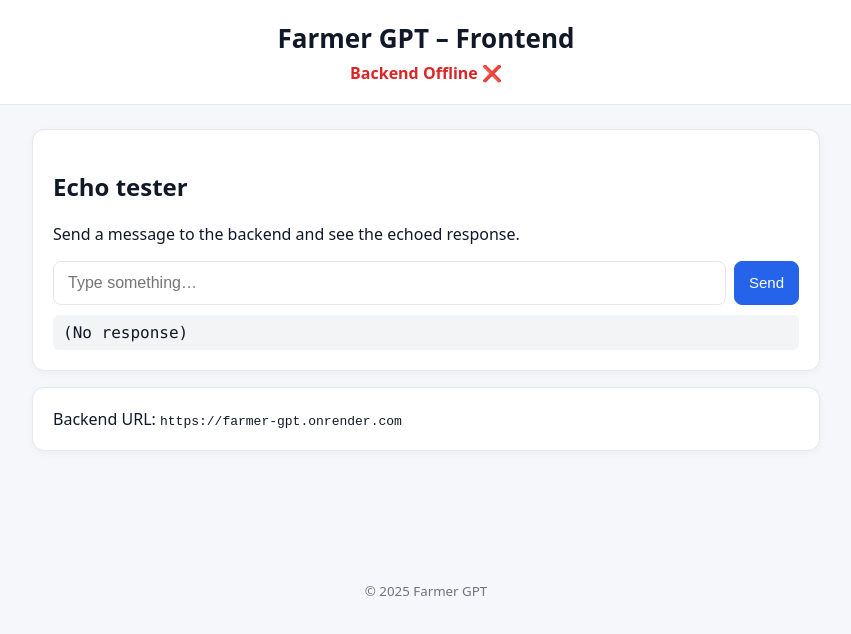
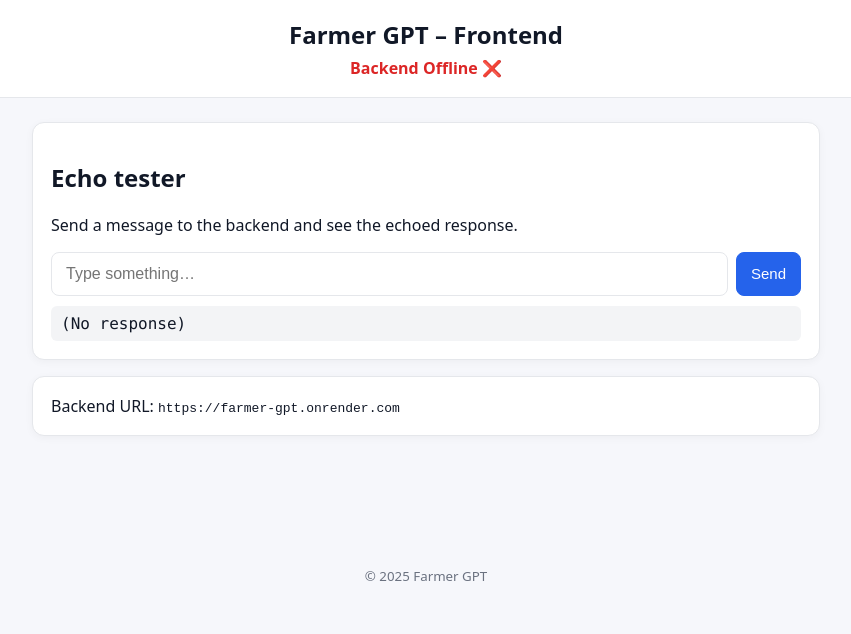
Before and after one commit to Durgaprasadyasam/Farmer-gpt, a plain HTML site: page index.html in a window 1280 px wide. Shown: the whole page, without its empty margins (214-1065 px from the left). Drawn offline with Linux system fonts and the light colour scheme; no server answers.

Commit message:
Update index.html

```diff
--- a/index.html
+++ b/index.html
@@ -8,12 +8,12 @@
     :root{--bg:#f6f7fb;--card:#fff;--text:#111827;--muted:#6b7280;--border:#e5e7eb;--ok:#16a34a;--bad:#dc2626;--primary:#2563eb}
     *{box-sizing:border-box}
     body{margin:0;font-family:system-ui,-apple-system,Segoe UI,Roboto,Helvetica,Arial,sans-serif;background:var(--bg);color:var(--text)}
-    header{background:var(--card);border-bottom:1px solid var(--border);padding:20px 16px;text-align:center}
-    header h1{margin:0 0 6px;font-size:26px}
-    #status{font-weight:700}
+    header{background:var(--card);border-bottom:1px solid var(--border);padding:18px 16px;text-align:center}
+    header h1{margin:0;font-size:24px}
+    #status{margin-top:6px;font-weight:700}
     .ok{color:var(--ok)} .bad{color:var(--bad)}
     main{max-width:820px;margin:24px auto;padding:0 16px 64px}
-    .card{background:var(--card);border:1px solid var(--border);border-radius:12px;padding:20px;box-shadow:0 2px 8px rgba(0,0,0,.04);margin-top:16px}
+    .card{background:var(--card);border:1px solid var(--border);border-radius:12px;padding:18px;box-shadow:0 2px 8px rgba(0,0,0,.04);margin-top:16px}
     .row{display:flex;gap:8px;margin-top:8px}
     input[type=text]{flex:1;padding:12px 14px;font-size:16px;border:1px solid var(--border);border-radius:8px}
     input[type=text]:focus{border-color:var(--primary);outline:none;box-shadow:0 0 0 3px rgba(37,99,235,.18)}
@@ -50,10 +50,11 @@
   <script>
     document.getElementById("year").textContent = new Date().getFullYear();
 
-    // 🔗 Your backend (Web Service on Render)
+    // 🔗 Your deployed backend
     const BACKEND_URL = "https://farmer-gpt.onrender.com";
     document.getElementById("backend-url").textContent = BACKEND_URL;
 
+    // Parse JSON safely (avoids "Unexpected end of JSON input" if server returns text/HTML)
     async function safeJson(res) {
       const ct = res.headers.get("content-type") || "";
       if (ct.includes("application/json")) return await res.json();
```
